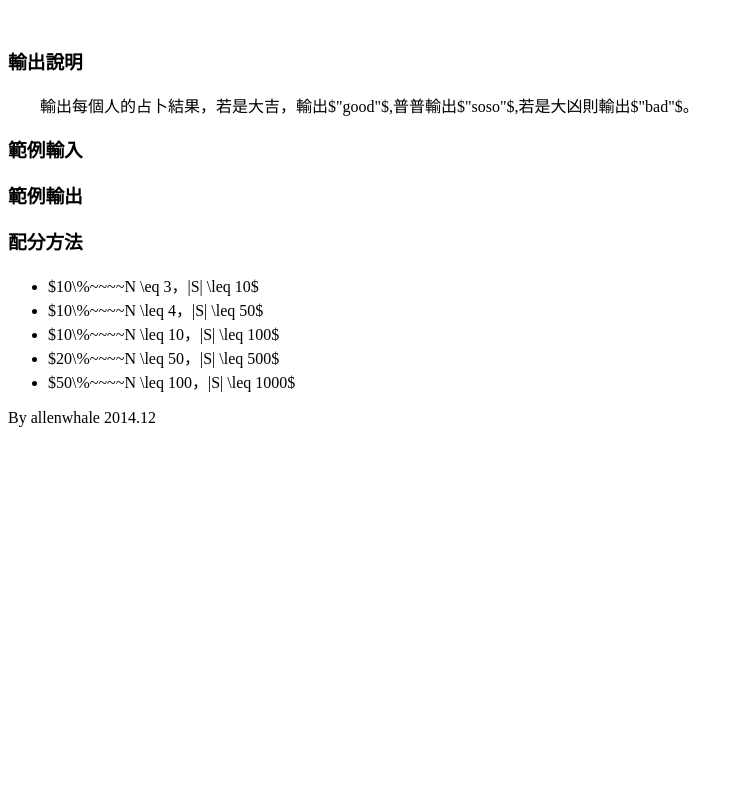
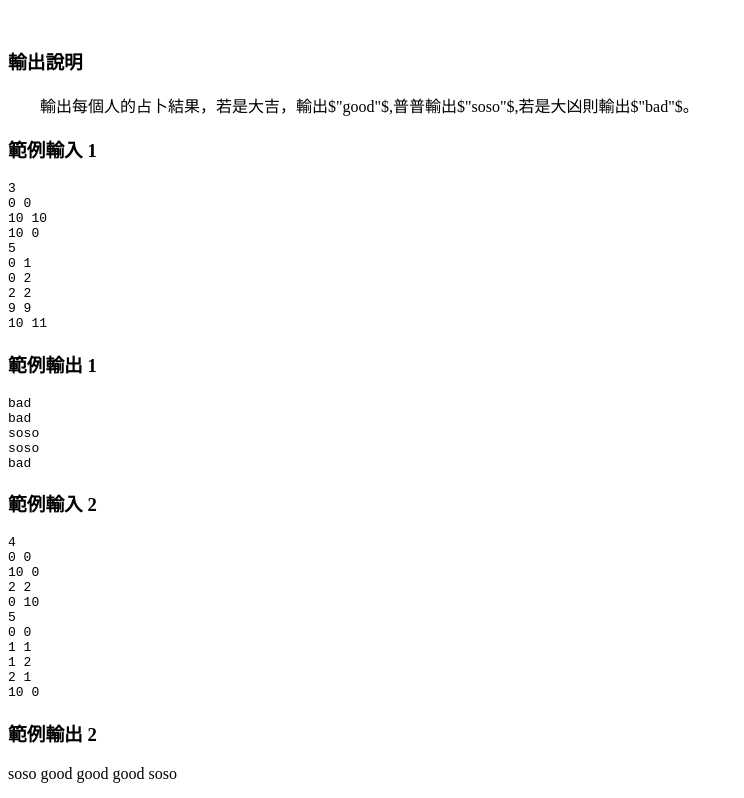
Before and after one commit to allenwhale/2014_tnfsh, a plain HTML site: page D/cont.html in a window 1280 px wide. Shown: the part 560-1358 px from the top of the page, without its empty margins (0-744 px from the left). Before the commit the page ends 995 px from the top, so only its background shows below. Drawn offline with Linux system fonts and the light colour scheme.

Commit message:
update D html

```diff
--- a/D/cont.html
+++ b/D/cont.html
@@ -53,10 +53,47 @@ $LFsWang$某天心血來潮想要預測一下今年的全國賽誰會脫穎而
 輸出每個人的占卜結果，若是大吉，輸出$"good"$,普普輸出$"soso"$,若是大凶則輸出$"bad"$。
 </p>
 
-<h3>範例輸入</h3>
+<h3>範例輸入 1</h3>
 <pre>
+3
+0 0
+10 10
+10 0
+5
+0 1
+0 2
+2 2
+9 9
+10 11
 </pre>
-<h3>範例輸出</h3>
+<h3>範例輸出 1</h3>
+<pre>
+bad
+bad
+soso
+soso
+bad
+</pre>
+<h3>範例輸入 2</h3>
+<pre>
+4
+0 0
+10 0
+2 2
+0 10
+5
+0 0
+1 1
+1 2
+2 1
+10 0
+</pre>
+<h3>範例輸出 2</h3>
+soso
+good
+good
+good
+soso
 <pre>
 </pre>
 <h3>配分方法</h3>
```
Also changed, not shown: 1 other file.
